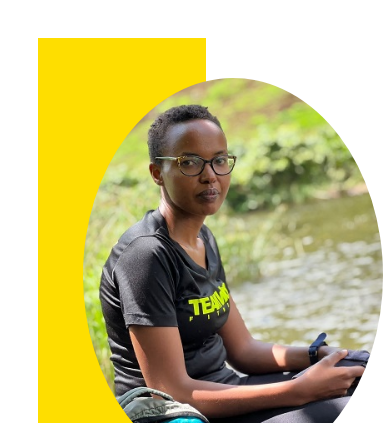
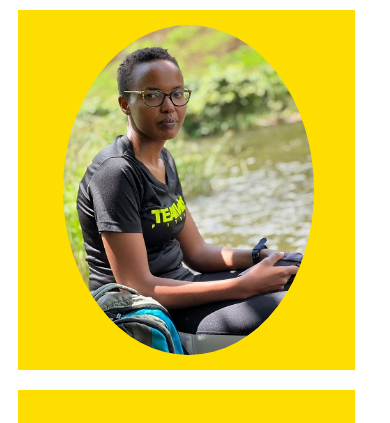
Before and after one commit to wanjirumuigai/hng-stage-1, a plain HTML site: page index.html in a window 390 px wide. Shown: the top 423 px of the page. Drawn offline with Linux system fonts and the light colour scheme.

Commit message:
added media queries

```diff
--- a/style.css
+++ b/style.css
@@ -50,3 +50,21 @@
   a {
     font-size: large;
   }
+  @media only screen and (max-width: 768px) {
+    .column-2 {
+        float:none;
+
+        width: 90%;
+        padding: 15px;
+        padding-left:20px;
+        padding-right: 20px;
+        height: 360px;
+        margin:10px;
+        margin-right:10px;
+        margin-bottom: 20px;
+        background-color: #FEDE00;
+        line-height:2;
+      }
+
+
+  }
```
Also changed, not shown: 1 other file.
